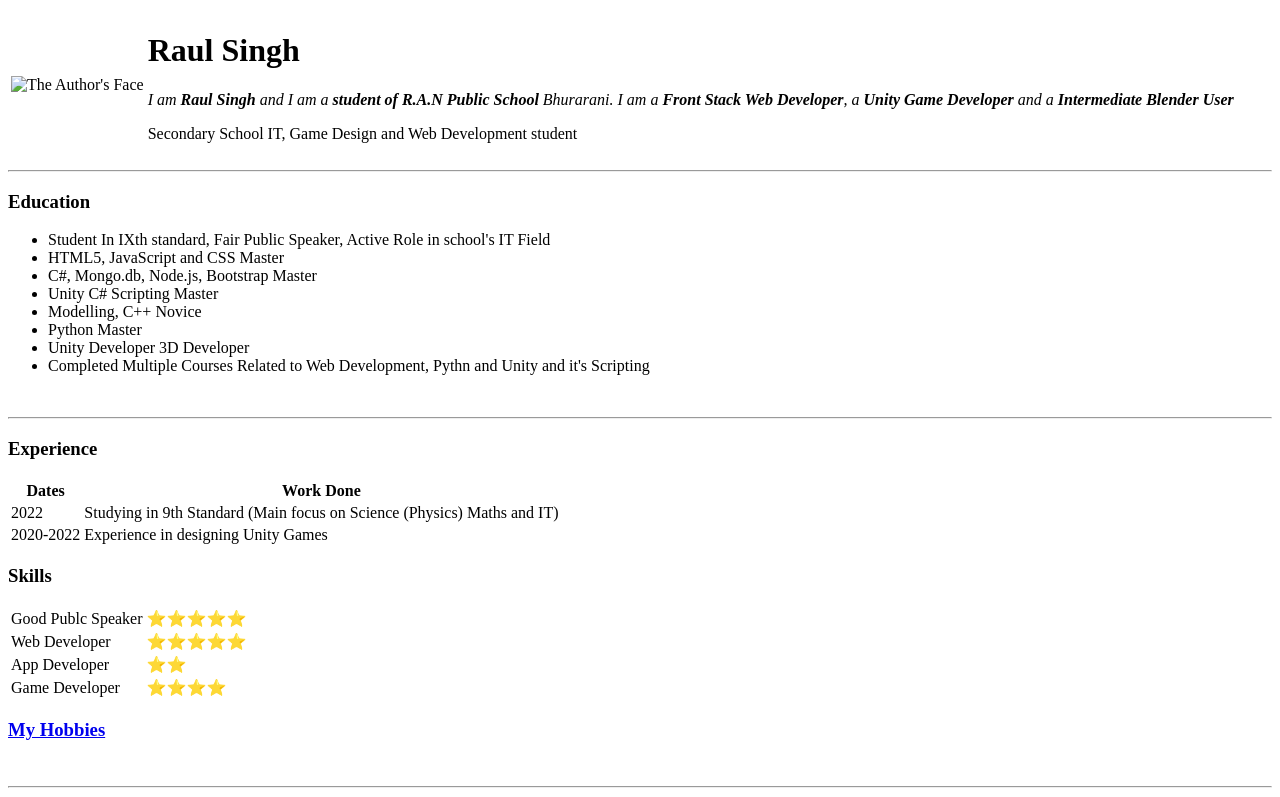
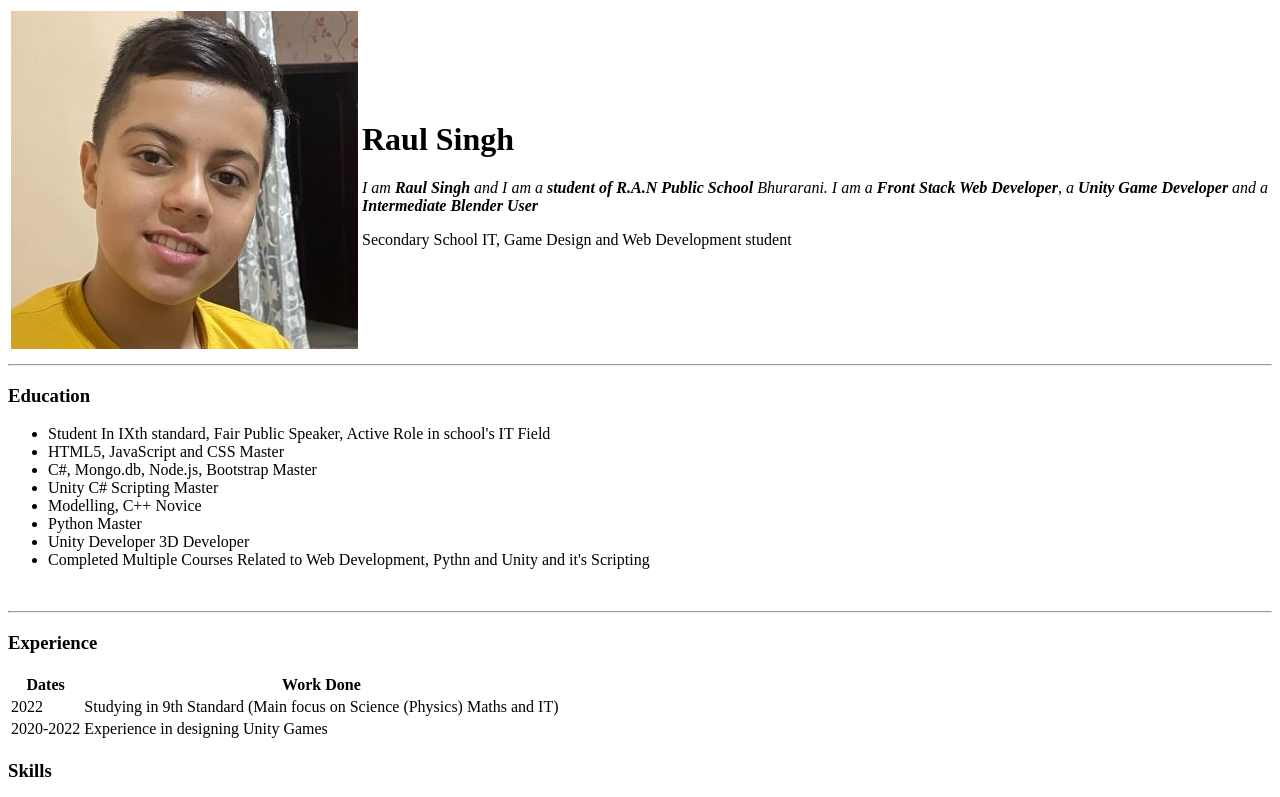
Before and after one commit to raul456/CV, a plain HTML site: page index.html in a window 1280 px wide. Shown: the top 797 px of the page. Drawn offline with Linux system fonts and the light colour scheme.

Commit message:
Update index.html

```diff
--- a/index.html
+++ b/index.html
@@ -9,7 +9,7 @@
 <body>
      <table cell spacing = "10">
           <tr>
-               <td> <img src="" alt="The Author's Face"> </td>
+               <td> <img src="images\Raul Singh.jpeg" alt="The Author's Face"> </td>
                <td>  <h1>Raul Singh </h1>
                     <p><em> I am <strong> Raul Singh </strong> and I am a <strong>student of R.A.N Public School</strong> Bhurarani. I am a <strong>Front Stack Web Developer</strong>, a <strong> Unity Game Developer</strong> and a <strong> Intermediate Blender User </strong> </em> </p>
                          <p> Secondary School IT, Game Design and Web Development student </p>
```
